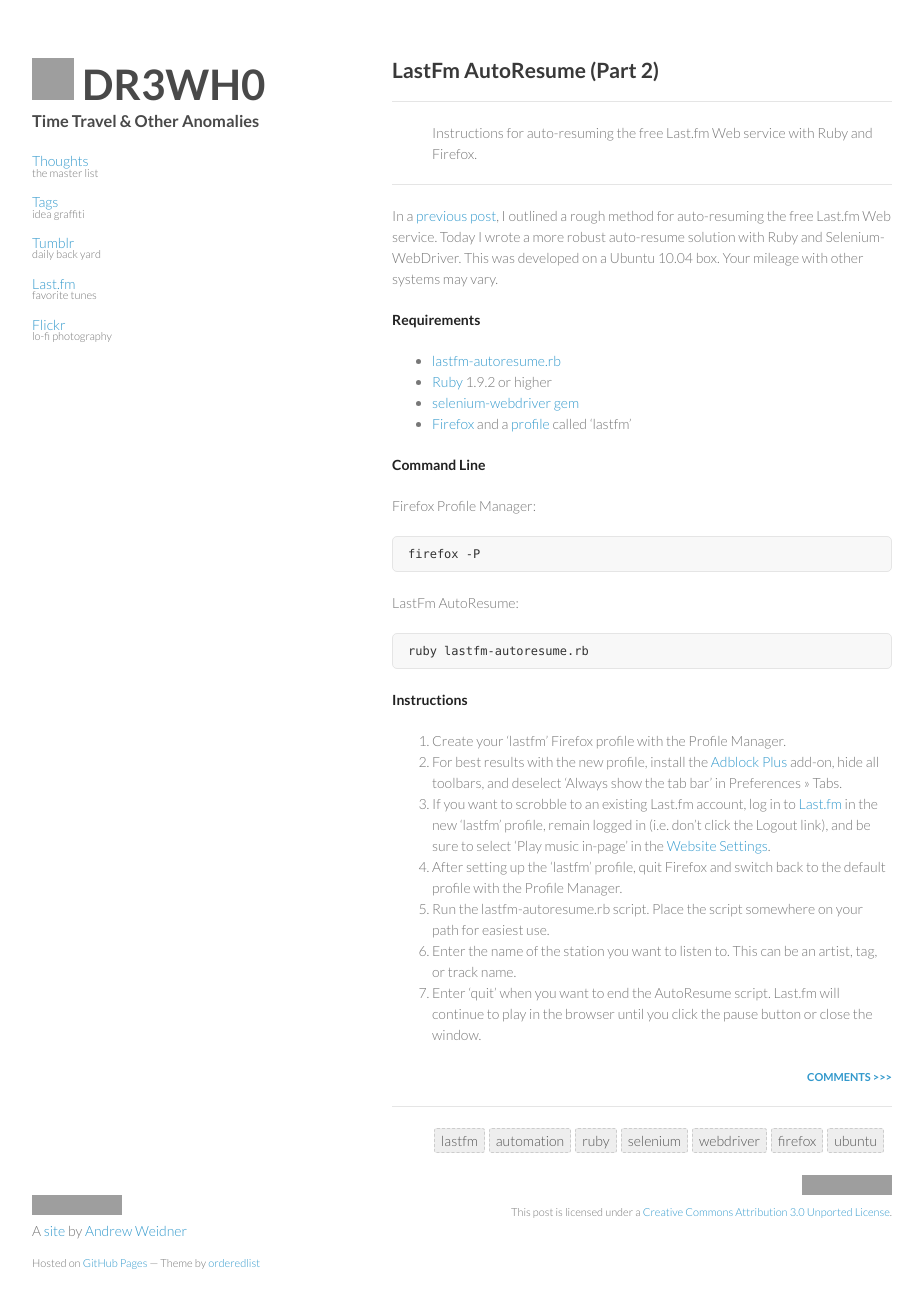
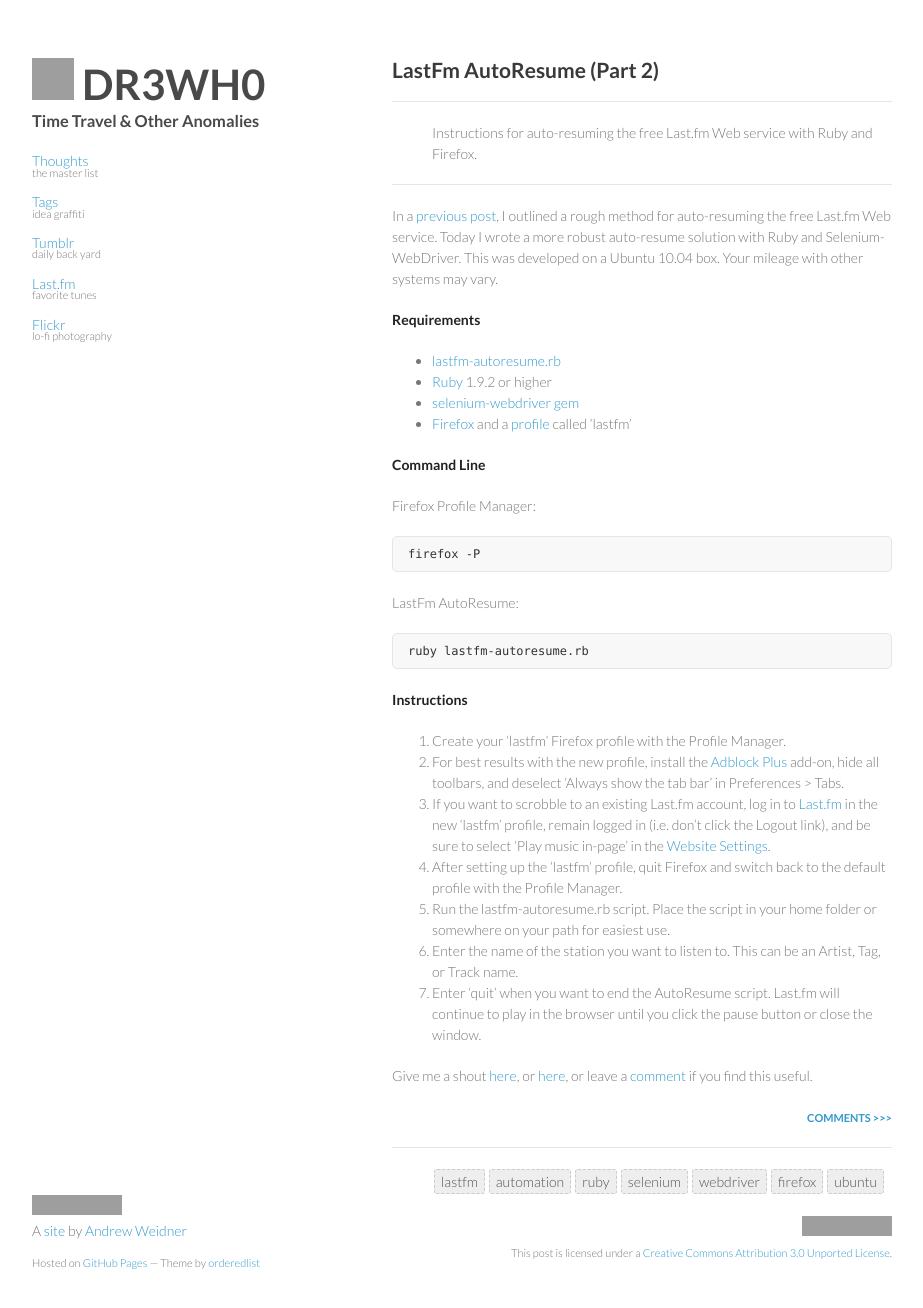
Before and after one commit to DR3WH0/DR3WH0.github.io, a Jekyll site: the page built from _posts/2013-08-17-lastfm-autoresume-part-2.md, in a window 1280 px wide and 1332 px high. Shown: the top 1308 px of the window, without its empty margins (178-1101 px from the left). Built offline with Jekyll 4.4.1, drawn with Linux system fonts in a browser that asks for light colours; Markdown is read by kramdown in place of the engine named in the settings; comment, search, counter and statistics services are not loaded; grey boxes are pictures that could not be loaded.

Commit message:
Updated 2013-08-17-lastfm-autoresume-part-2.md

```diff
--- a/_posts/2013-08-17-lastfm-autoresume-part-2.md
+++ b/_posts/2013-08-17-lastfm-autoresume-part-2.md
@@ -29,9 +29,11 @@
 **Instructions**
 
 1. Create your 'lastfm' Firefox profile with the Profile Manager.
-2. For best results with the new profile, install the [Adblock Plus](https://adblockplus.org/en/firefox) add-on, hide all toolbars, and deselect 'Always show the tab bar' in Preferences >> Tabs.
+2. For best results with the new profile, install the [Adblock Plus](https://adblockplus.org/en/firefox) add-on, hide all toolbars, and deselect 'Always show the tab bar' in Preferences > Tabs.
 3. If you want to scrobble to an existing Last.fm account, log in to [Last.fm](https://www.last.fm/login) in the new 'lastfm' profile, remain logged in (i.e. don't click the Logout link), and be sure to select 'Play music in-page' in the [Website Settings](http://www.last.fm/settings/website).
 4. After setting up the 'lastfm' profile, quit Firefox and switch back to the default profile with the Profile Manager.
-5. Run the lastfm-autoresume.rb script. Place the script somewhere on your path for easiest use.
-6. Enter the name of the station you want to listen to. This can be an artist, tag, or track name.
+5. Run the lastfm-autoresume.rb script. Place the script in your home folder or somewhere on your path for easiest use.
+6. Enter the name of the station you want to listen to. This can be an Artist, Tag, or Track name.
 7. Enter 'quit' when you want to end the AutoResume script. Last.fm will continue to play in the browser until you click the pause button or close the window.
+
+Give me a shout [here](http://www.last.fm/user/DR3WH0), or [here](https://gist.github.com/DR3WH0/6259121), or leave a [comment](http://dr3wh0.github.io/guestbook.html) if you find this useful.
```
